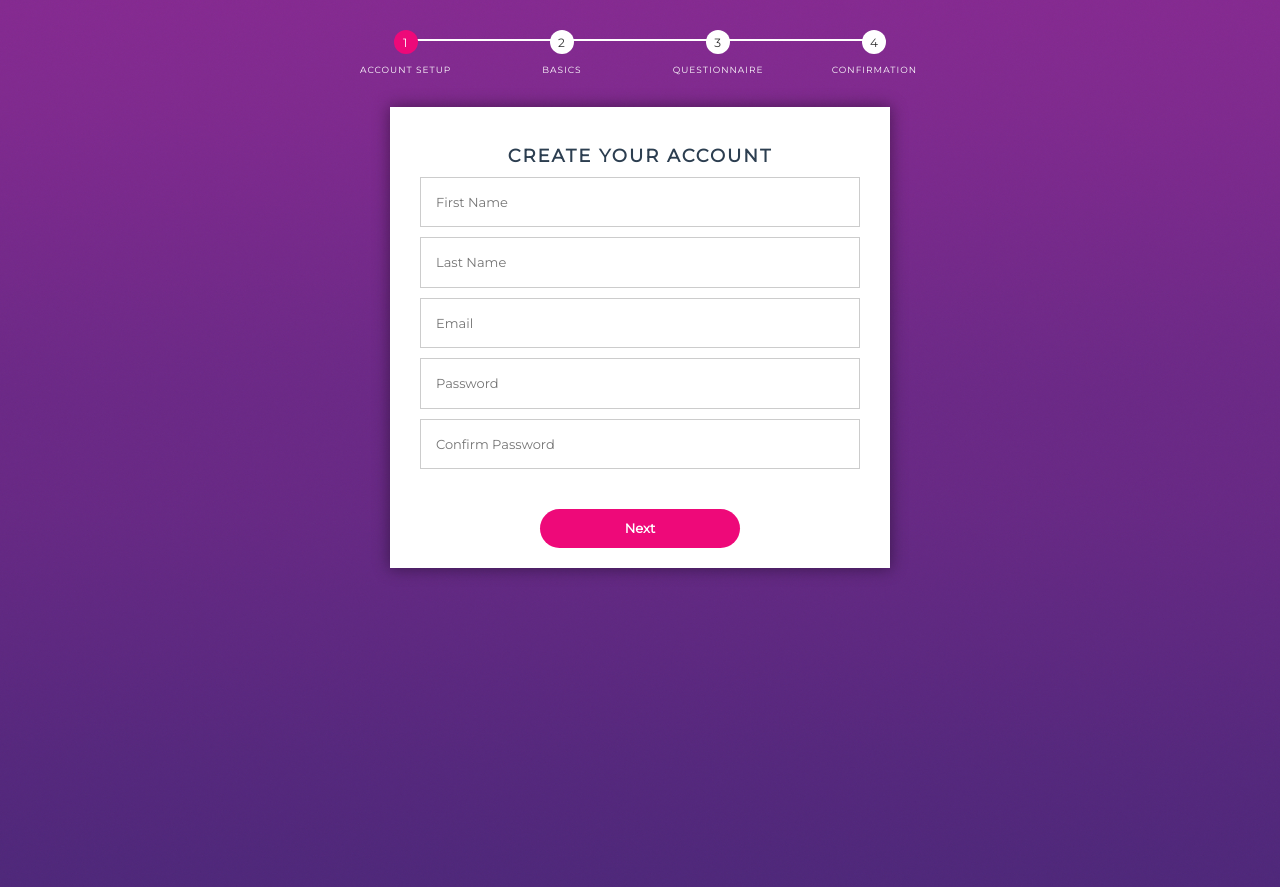
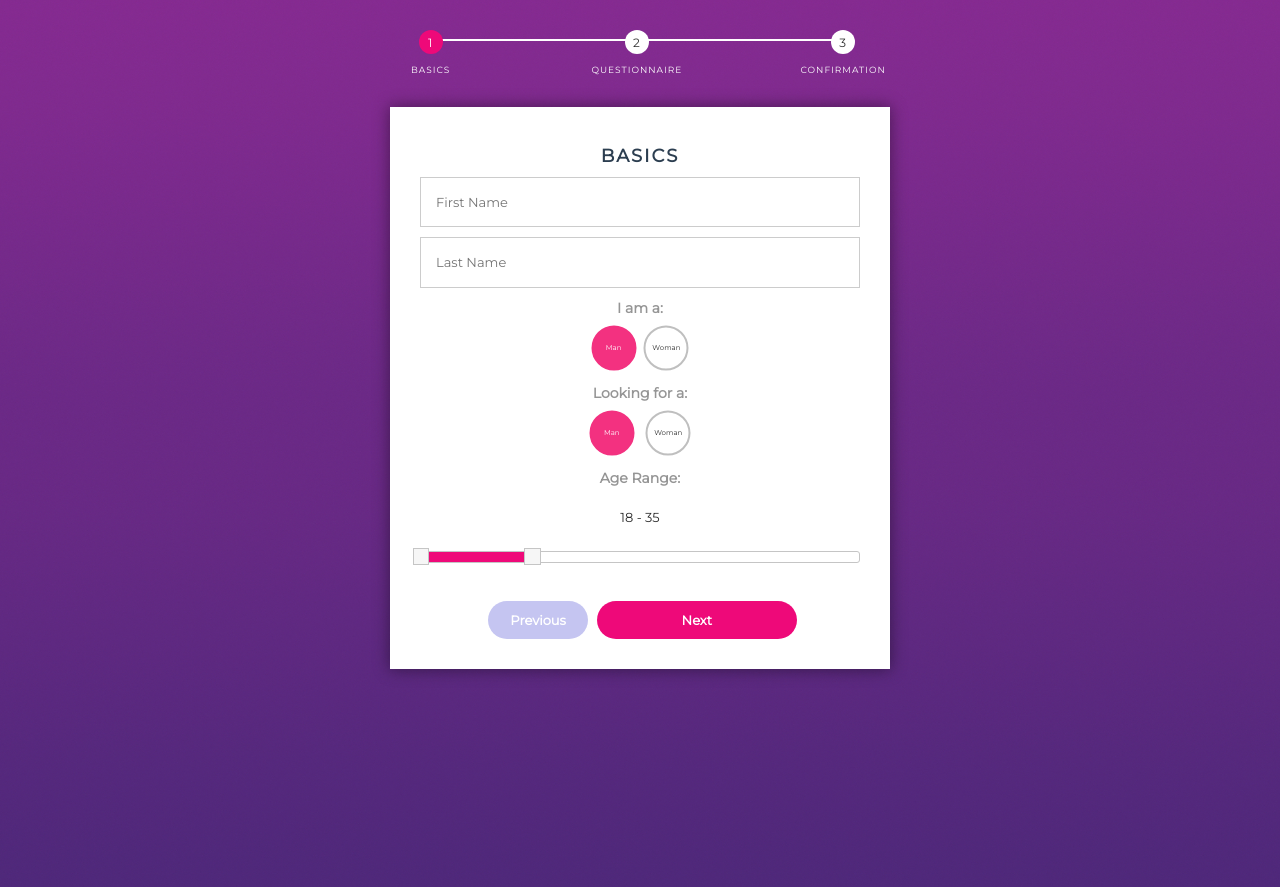
Before and after one commit to liamfmoran/GitHubby, a Flask app: page /showSignUp in a window 1280 px wide. Run offline with Flask 2, Linux system fonts and the light colour scheme; some libraries are stand-ins or nearby versions.

Commit message:
UI Updates
Forking does stuff, changed the radio buttona and because of that I had to change the logic. Also welcome is customized to user's name

```diff
--- a/Web App/app.py
+++ b/Web App/app.py
@@ -15,27 +15,38 @@ def showSignUp():
 
 @app.route('/showDashboardAfterSubmission', methods=['POST','GET'])
 def showDashboardAfterSubmission():
-    #unimportant
-    fname = request.form["fname"]
-    lname = request.form["lname"]
-    email = request.form["email"]
-    password = request.form["pass"]
-    cpass = request.form["cpass"]
-    gender = request.form["gender"]
-    preference = request.form["preference"]
+    data_json = request.json
+    radio_entries = data_json['radio_entries']
+    form_inputs = data_json['form']
 
-    #used for query
-    age = request.form["age-amount"]
-    size = request.form["size"]
-    loyalty = request.form["loyalty"]
-    attention = request.form["attention"]
-    money = request.form["money"]
-    kids = request.form["kids"]
-    privacy = request.form["privacy"]
 
-    matches = KristenCode.getMatches(preference, age, size, loyalty, attention, money, kids, privacy)
-    print(json.dumps(matches))
-    return json.dumps(matches)
+    fname = ""
+    lname = ""
+    age = ""
+
+    for input in form_inputs:
+        if input['name'] == "fname":
+            fname = input['value']
+        elif input['name'] == "lname":
+            lname = input['value']
+        elif input['name'] == "age-amount":
+            age = input['value']
+
+    gender = radio_entries[0][1]
+    preference = radio_entries[1][1]
+    size = radio_entries[2][1]
+    loyalty = radio_entries[3][1]
+    attention = radio_entries[4][1]
+    money = radio_entries[5][1]
+    kids = radio_entries[6][1]
+    privacy = radio_entries[7][1]
+
+    data = {
+        "name": fname,
+        "matches": []
+    }
+    data["matches"] = KristenCode.getMatches(preference, age, size, loyalty, attention, money, kids, privacy)
+    return json.dumps(data)
 
 @app.route('/showDashboard', defaults = {'matches':[]}, methods=['POST','GET'])
 @app.route('/showDashboard/<matches>', methods=['POST','GET'])
@@ -46,7 +57,6 @@ def showDashboard(matches):
         print(data)
         return render_template('dashboard.html', result=data)
     else:
-        print("yuh")
         return render_template('dashboard.html', result=[])
 
 if __name__ == '__main__':
--- /dev/null
+++ b/Web App/static/css/signup.css
@@ -0,0 +1,122 @@
+/* Containers */
+html, body {
+  min-height: 100%;
+}
+
+body {
+  font-family: sans-serif;
+  background: #42426b;
+  background-image: -webkit-linear-gradient(135deg, #8067B7, #EC87C0);
+  background-image: linear-gradient(-45deg, #8067B7, #EC87C0);
+  color: rgba(44,44,44,.5);
+}
+
+
+#slider-range .ui-widget-header {
+  background: #EE0A79;
+}
+
+.rb-box {
+  width: 80%;
+  max-width: 420px;
+  margin: 50px auto;
+  padding: 1.3em;
+  background: #292942;
+  border-radius: .75em;
+  -webkit-filter: drop-shadow(1px 2px 5px rgba(0,0,0,.3));
+  filter: drop-shadow(1px 2px 5px rgba(0,0,0,.3));
+  box-shadow:
+    0 2px 2px rgba(243,49,128,.5),
+    0 0px 5px rgba(243,49,128,.15),
+    0 0px 4px rgba(0,0,0,.35),
+    0 5px 20px rgba(243,49,128,.25),
+    0 15px 50px rgba(243,49,128,.75),
+    inset 0 0 15px rgba(44,44,44,.05);
+}
+
+/* Custom Radio Button */
+p {
+  font-size: .9em;
+}
+
+.rb {
+  padding-top: 10px;
+  padding-bottom: 20px;
+  padding-right: 0px;
+  padding-left: 0px;
+  text-align: center;
+  background: rgba(44,44,44,0);
+  border-radius: .3em;
+}
+
+.rb-tab {
+  display: inline-block;
+  position: relative;
+  width: 12%;
+}
+
+.rb-txt {
+  position: absolute;
+  top: 50%;
+  left: 50%;
+  transform: translate(-50%, -50%);
+  font-size: .5em;
+  color: #2C2C2C;
+}
+
+.rb-spot {
+  position: absolute;
+  width: 45px;
+  height: 45px;
+  top: 50%;
+  left: 50%;
+  transform: translate(-50%, -50%);
+  background: transparent;
+  border: 2px solid rgba(44,44,44,.3);
+  border-radius: 100%;
+  cursor: pointer;
+  transition: ease .5s;
+}
+
+.rb-tab-active .rb-spot {
+  background: rgba(243,49,128,1);
+  border: 2px solid rgba(243,49,128,1);
+}
+
+.rb-tab-active .rb-txt {
+    color: #FFFFFF;
+}
+
+/* Submit Button */
+.button-box {
+  padding: 0px 0;
+  text-align: center;
+}
+
+button {
+  display: inline-block;
+  width: 80%;
+  margin-top: 1.2em;
+  padding: 1em;
+  max-width: 220px;
+  font-size: .9em;
+  color: #D42D78;
+  text-transform: uppercase;
+  text-decoration: none;
+  letter-spacing: .15em;
+  background: white;
+  border: none;
+  outline: none;
+  border-radius: 5em;
+  box-shadow: 0 15px 20px -10px rgba(0, 0, 0, 0.3);
+  transition:
+    color 0.6s,
+    box-shadow 0.3s,
+    transform 0.3s;
+  cursor: pointer;
+}
+
+button:hover {
+  box-shadow: 0 3px 5px -5px rgba(0, 0, 0, 0.3);
+  color: #6f6f6f;
+}
--- a/Web App/static/css/style.css
+++ b/Web App/static/css/style.css
@@ -92,11 +92,6 @@ body {
     margin: 0px 0px;
 }
 
-#msform #signup-button {
-    width: 150px;
-    background: #201e1f;
-}
-
 
 #msform .action-button:hover, #msform .action-button:focus {
     box-shadow: 0 0 0 2px white, 0 0 0 3px #ee0979;
@@ -112,6 +107,11 @@ body {
     cursor: pointer;
     padding: 10px 5px;
     margin: 10px 5px;
+}
+
+#msform .submit {
+  padding-left: 10px;
+  padding-right: 10px;
 }
 
 #msform .action-button-previous:hover, #msform .action-button-previous:focus {
@@ -148,7 +148,7 @@ body {
     color: white;
     text-transform: uppercase;
     font-size: 9px;
-    width: 25%;
+    width: 33%;
     float: left;
     position: relative;
     letter-spacing: 1px;
--- a/Web App/static/js/scripts.js
+++ b/Web App/static/js/scripts.js
@@ -87,13 +87,26 @@ $(".previous").click(function(){
 });
 
 $("#submit-button").click(function(){
+
   var matches;
+  var survey = [];
+
+  for (i=1; i<=$(".rb").length; i++) {
+    var rbValue = $("#rb-"+i).find(".rb-tab-active").attr("data-value");
+    survey.push([i, rbValue]);
+  };
+
   $.ajax({
       url: '/showDashboardAfterSubmission',
-    data: $('form').serialize(),
+            contentType: "application/json",
+            dataType: 'json',
       type: 'POST',
+            data: JSON.stringify({
+                radio_entries: survey,
+                form: $('form').serializeArray()
+            }),
       success: function(response){
-      matches = response;
+        matches = JSON.stringify(response);
         $(location).attr('href', '/showDashboard/'+matches)
       },
       error: function(error){
@@ -102,7 +115,6 @@ $("#submit-button").click(function(){
     });
 
 })
-
 
 var HeartsBackground = {
   heartHeight: 60,
--- a/Web App/static/js/signup.js
+++ b/Web App/static/js/signup.js
@@ -1,8 +1,12 @@
 $( function() {
+
     $( "#slider-range" ).slider({
       range: true,
       min: 18,
       max: 85,
+      classes: {
+        "ui-slider-handle": "round"
+      },
       values: [ 18, 35 ],
       slide: function( event, ui ) {
         $( "#age-amount" ).val( ui.values[0] + " - " + ui.values[1] );
@@ -10,4 +14,13 @@ $( function() {
     });
     $( "#age-amount" ).val( $( "#slider-range" ).slider( "values", 0 ) +
       " - " + $( "#slider-range" ).slider( "values", 1 ) );
+
+    var survey = []; //Bidimensional array: [ [1,3], [2,4] ]
+
+    //Switcher function:
+    $(".rb-tab").click(function(){
+      //Spot switcher:
+      $(this).parent().find(".rb-tab").removeClass("rb-tab-active");
+      $(this).addClass("rb-tab-active");
+    });
 } );
--- a/Web App/templates/dashboard.html
+++ b/Web App/templates/dashboard.html
@@ -24,13 +24,13 @@
         </div>
         <div class="col-md-10 col-md-offset-1">
           <div class="card">
-            <h3 class="card-header">Welcome, Kristen!</h3>
+            <h3 class="card-header">Welcome, {{result["name"]}}!</h3>
             <div class="card-block">
               <h4 class="card-title">Your Matches</h4>
               <p class="card-text"><br /></p>
               <ul class="list-group list-group-flush">
 
-                {% for user in result %}
+                {% for user in result["matches"] %}
 
                   <li class="list-group-item">
                     <img src="https://avatars3.githubusercontent.com/u/{{ user['id'] }}?s=460&v=4" class="avatar" style="display: inline-block">
@@ -43,7 +43,7 @@
                     </div>
                   </div>
                   <img src="http://ghchart.rshah.org/{{ user['username'] }}" class="github-chart" style="display: inline-block"/>
-                  <a class="fork-button" href="" style="display: inline-block">
+                  <a class="fork-button" href="mailto:{{ user['email'] }}" style="display: inline-block">
                     <img src="../static/assets/img/ForkHisRepo.png" class="fork-button-image" >
                   </a>
                   </li>
--- a/Web App/templates/login.html
+++ b/Web App/templates/login.html
@@ -23,11 +23,7 @@
                     <fieldset>
                         <img id="header-img" src="../static/assets/img/Githubby.jpg" class="title-img">
                         <h3 class="fs-subtitle">It's like Tinder, but for those looking for commitment.</h3>
-                        <input type="text" name="email" placeholder="Email"/>
-                        <input type="password" name="pass" placeholder="Password"/>
-                        <input id="login-button" type="button" name="login" class="next action-button" value="Log In"/>
-                        <h6 class="fs-subtitle">- or -</h6>
-                        <input id="signup-button" type="button" name="signup" class="next action-button" value="Sign Up"/>
+                        <input id="signup-button" type="button" name="signup" class="next action-button" value="Sign Up!"/>
                     </fieldset>
                 </form>
             </div>
--- a/Web App/templates/signup.html
+++ b/Web App/templates/signup.html
@@ -7,6 +7,7 @@
 
 		<link rel="stylesheet" href="http://fonts.googleapis.com/css?family=Roboto:400,100,300,500">
 		<link rel="stylesheet" href="../static/assets/bootstrap/css/bootstrap.min.css">
+		<link rel="stylesheet" href="../static/css/signup.css">
 		<link rel="stylesheet" href="../static/css/style.css">
 		<link rel="stylesheet" href="https://code.jquery.com/ui/1.12.1/themes/base/jquery-ui.css">
 	</head>
@@ -18,50 +19,46 @@
 		<form id="msform">
 			<!-- progressbar -->
 			<ul id="progressbar">
-                <li class="active">Account Setup</li>
-                <li>Basics</li>
+				<li class="active">Basics</li>
 				<li>Questionnaire</li>
 				<li>Confirmation</li>
 			</ul>
 			<!-- fieldsets -->
 			<fieldset>
-                <h2 class="fs-title">Create Your Account</h2>
+				<h2 class="fs-title">Basics</h2>
 				<input type="text" name="fname" placeholder="First Name"/>
 				<input type="text" name="lname" placeholder="Last Name"/>
-                <input type="text" name="email" placeholder="Email"/>
-                <input type="password" name="pass" placeholder="Password"/>
-                <input type="password" name="cpass" placeholder="Confirm Password"/>
-                <p><br /></p>
-                <input type="button" name="next" class="next action-button" value="Next"/>
-            </fieldset>
-            <fieldset>
-                <h2 class="fs-title">Basics</h2>
-                <label class="control-label">I am a:
-                    <label class="radio-inline">
-                        <input type="radio" name="gender" id="man-gender" value="man">
-                        Man
-                    </label>
-                    <label class="radio-inline">
-                        <input type="radio" name="gender" id="woman-gender" value="woman">
-                        Woman
-                    </label>
-                </label>
-                <label class="control-label">Looking for a:
-                    <label class="radio-inline">
-                        <input type="radio" name="preference" id="man-preference" value="man">
-                        Man
-                    </label>
-                    <label class="radio-inline">
-                        <input type="radio" name="preference" id="woman-preference" value="woman">
-                        Woman
-                    </label>
-                </label>
+				<label>I am a:</label>
+					<div id="rb-1" class="rb">
+					<div class="rb-tab rb-tab-active" data-value="man">
+						<div class="rb-spot">
+						<span class="rb-txt">Man</span>
+						</div>
+					</div><div class="rb-tab" data-value="woman">
+						<div class="rb-spot">
+						<span class="rb-txt">Woman</span>
+						</div>
+					</div>
+					</div>
 					<p></p>
-                <p>
+				<label>Looking for a:</label>
+					<div id="rb-2" class="rb">
+					<div class="rb-tab rb-tab-active" data-value="man">
+						<div class="rb-spot">
+						<span class="rb-txt">Man</span>
+						</div>
+					</div>
+					<div class="rb-tab" data-value="woman">
+						<div class="rb-spot">
+						<span class="rb-txt">Woman</span>
+						</div>
+					</div>
+					</div>
+				<p></p>
 				<label for="age-amount">Age Range:</label>
-                  <input name="age-amount" type="text" id="age-amount" readonly style="border:0; color:#000000; font-weight:bold;">
-                </p>
+				<input name="age-amount" type="text" id="age-amount" readonly style="text-align:center; border:0; color:#2C2C2C;">
 				<div id="slider-range"></div>
+
 				<p><br /></p>
 				<input type="button" name="previous" class="previous action-button-previous" value="Previous"/>
 				<input type="button" name="next" class="next action-button" value="Next"/>
@@ -69,134 +66,158 @@
 			<fieldset>
 				<h2 class="fs-title">Questionnaire</h2>
 				<h3 class="fs-subtitle">Let us know a little bit about yourself to help us tailor your experience.</h3>
-                <label class="control-label">Does size matter?</label>
 				<p></p>
-                <label class="radio-inline">
-                    <input type="radio" name="size" id="yes" value="yes">
-                    Yes
-                </label>
-                <label class="radio-inline">
-                    <input type="radio" name="size" id="no" value="no">
-                    No
-                </label>
+				<label>Does size matter?</label>
+				<div id="rb-3" class="rb">
+					<div class="rb-tab rb-tab-active" data-value="yes">
+						<div class="rb-spot">
+							<span class="rb-txt">Yes</span>
+						</div>
+					</div>
+					<div class="rb-tab" data-value="no">
+						<div class="rb-spot">
+							<span class="rb-txt">No</span>
+						</div>
+					</div>
+				</div>
 				<p></p>
-                <label class="control-label">How important is loyalty?</label>
+				<label>How important is loyalty? (1-Not Important 5-Super Important)</label>
+				<div id="rb-4" class="rb">
+					<div class="rb-tab rb-tab-active" data-value="1">
+						<div class="rb-spot">
+							<span class="rb-txt">1</span>
+						</div>
+					</div>
+					<div class="rb-tab" data-value="2">
+						<div class="rb-spot">
+							<span class="rb-txt">2</span>
+						</div>
+					</div>
+					<div class="rb-tab" data-value="3">
+						<div class="rb-spot">
+							<span class="rb-txt">3</span>
+						</div>
+					</div>
+					<div class="rb-tab" data-value="4">
+						<div class="rb-spot">
+							<span class="rb-txt">4</span>
+						</div>
+					</div>
+					<div class="rb-tab" data-value="5">
+						<div class="rb-spot">
+							<span class="rb-txt">5</span>
+						</div>
+					</div>
+				</div>
 				<p></p>
-                <span>Unimportant</span>
-                <label class="radio-inline">
-                    <input type="radio" name="loyalty" value="1">
-                    1
-                </label>
-                <label class="radio-inline">
-                    <input type="radio" name="loyalty" value="2">
-                    2
-                </label>
-                <label class="radio-inline">
-                    <input type="radio" name="loyalty" value="3">
-                    3
-                </label>
-                <label class="radio-inline">
-                    <input type="radio" name="loyalty" value="4">
-                    4
-                </label>
-                <label class="radio-inline">
-                    <input type="radio" name="loyalty" value="5">
-                    5
-                </label>
-                <span>Very Important</span>
+				<label>How much attention do you require? (1-Neglect Me 5-Constant Attention)</label>
+				<div id="rb-5" class="rb">
+					<div class="rb-tab rb-tab-active" data-value="1">
+						<div class="rb-spot">
+							<span class="rb-txt">1</span>
+						</div>
+					</div>
+					<div class="rb-tab" data-value="2">
+						<div class="rb-spot">
+							<span class="rb-txt">2</span>
+						</div>
+					</div>
+					<div class="rb-tab" data-value="3">
+						<div class="rb-spot">
+							<span class="rb-txt">3</span>
+						</div>
+					</div>
+					<div class="rb-tab" data-value="4">
+						<div class="rb-spot">
+							<span class="rb-txt">4</span>
+						</div>
+					</div>
+					<div class="rb-tab" data-value="5">
+						<div class="rb-spot">
+							<span class="rb-txt">5</span>
+						</div>
+					</div>
+				</div>
 				<p></p>
-                <label class="control-label">How much attention do you require?</label>
+				<label>How important is money? (1-Not Important 5-Super Important)</label>
+				<div id="rb-6" class="rb">
+					<div class="rb-tab rb-tab-active" data-value="1">
+						<div class="rb-spot">
+							<span class="rb-txt">1</span>
+						</div>
+					</div>
+					<div class="rb-tab" data-value="2">
+						<div class="rb-spot">
+							<span class="rb-txt">2</span>
+						</div>
+					</div>
+					<div class="rb-tab" data-value="3">
+						<div class="rb-spot">
+							<span class="rb-txt">3</span>
+						</div>
+					</div>
+					<div class="rb-tab" data-value="4">
+						<div class="rb-spot">
+							<span class="rb-txt">4</span>
+						</div>
+					</div>
+					<div class="rb-tab" data-value="5">
+						<div class="rb-spot">
+							<span class="rb-txt">5</span>
+						</div>
+					</div>
+				</div>
 				<p></p>
-                <span>Unimportant</span>
-                <label class="radio-inline">
-                    <input type="radio" name="attention" value="1">
-                    1
-                </label>
-                <label class="radio-inline">
-                    <input type="radio" name="attention" value="2">
-                    2
-                </label>
-                <label class="radio-inline">
-                    <input type="radio" name="attention" value="3">
-                    3
-                </label>
-                <label class="radio-inline">
-                    <input type="radio" name="attention" value="4">
-                    4
-                </label>
-                <label class="radio-inline">
-                    <input type="radio" name="attention" value="5">
-                    5
-                </label>
-                <span>Very Important</span>
+				<label>Do you want kids?</label>
+				<div id="rb-7" class="rb">
+					<div class="rb-tab rb-tab-active" data-value="yes">
+						<div class="rb-spot">
+							<span class="rb-txt">Yes</span>
+						</div>
+					</div>
+					<div class="rb-tab" data-value="no">
+						<div class="rb-spot">
+							<span class="rb-txt">No</span>
+						</div>
+					</div>
+				</div>
 				<p></p>
-                <label class="control-label">How important is money?</label>
+				<label>How important is privacy? (1-Not Important 5-Super Important)</label>
+				<div id="rb-8" class="rb">
+					<div class="rb-tab rb-tab-active" data-value="1">
+						<div class="rb-spot">
+							<span class="rb-txt">1</span>
+						</div>
+					</div>
+					<div class="rb-tab" data-value="2">
+						<div class="rb-spot">
+							<span class="rb-txt">2</span>
+						</div>
+					</div>
+					<div class="rb-tab" data-value="3">
+						<div class="rb-spot">
+							<span class="rb-txt">3</span>
+						</div>
+					</div>
+					<div class="rb-tab" data-value="4">
+						<div class="rb-spot">
+							<span class="rb-txt">4</span>
+						</div>
+					</div>
+					<div class="rb-tab" data-value="5">
+						<div class="rb-spot">
+							<span class="rb-txt">5</span>
+						</div>
+					</div>
+				</div>
 				<p></p>
-                <span>Unimportant</span>
-                <label class="radio-inline">
-                    <input type="radio" name="money" value="1">
-                    1
-                </label>
-                <label class="radio-inline">
-                    <input type="radio" name="money" value="2">
-                    2
-                </label>
-                <label class="radio-inline">
-                    <input type="radio" name="money" value="3">
-                    3
-                </label>
-                <label class="radio-inline">
-                    <input type="radio" name="money" value="4">
-                    4
-                </label>
-                <label class="radio-inline">
-                    <input type="radio" name="money" value="5">
-                    5
-                </label>
-                <span>Very Important</span>
-                <p></p>
-                <label class="control-label">Do you want kids?</label>
-                <p></p>
-                <label class="radio-inline">
-                    <input type="radio" name="kids" id="yes" value="yes">
-                    Yes
-                </label>
-                <label class="radio-inline">
-                    <input type="radio" name="kids" id="no" value="no">
-                    No
-                </label>
-                <p></p>
-                <label class="control-label">How important is privacy?</label>
-                <p></p>
-                <span>Unimportant</span>
-                <label class="radio-inline">
-                    <input type="radio" name="privacy" value="1">
-                    1
-                </label>
-                <label class="radio-inline">
-                    <input type="radio" name="privacy" value="2">
-                    2
-                </label>
-                <label class="radio-inline">
-                    <input type="radio" name="privacy" value="3">
-                    3
-                </label>
-                <label class="radio-inline">
-                    <input type="radio" name="privacy" value="4">
-                    4
-                </label>
-                <label class="radio-inline">
-                    <input type="radio" name="privacy" value="5">
-                    5
-                </label>
-                <span>Very Important</span>
 				<p><br /></p>
 				<input type="button" name="previous" class="previous action-button-previous" value="Previous"/>
 				<input type="button" name="next" class="next action-button" value="Next"/>
 			</fieldset>
 			<fieldset>
 				<h2 class="fs-title">Confirmation</h2>
-                <h3 class="fs-subtitle">Confirm your responses.</h3>
+				<h3 class="fs-subtitle">Go back and double check your responses. To hell with user experience.</h3>
 				<input type="button" name="previous" class="previous action-button-previous" value="Previous"/>
 				<a id="submit-button" type="submit" name="submit" class="submit action-button" value="Submit">Submit</a>
 			</fieldset>
@@ -209,7 +230,6 @@
 		<script src="../static/assets/js/bootstrap.min.js"></script>
 		<script src="https://cdnjs.cloudflare.com/ajax/libs/jquery-easing/1.3/jquery.easing.min.js"></script>
 		<script src="../static/js/jquery.backstretch.min.js"></script>
-        <script src="../static/js/bootstrap-slider.js"></script>
 		<script src="../static/js/scripts.js"></script>
 		<script src="https://code.jquery.com/jquery-1.12.4.js"></script>
 		<script src="https://code.jquery.com/ui/1.12.1/jquery-ui.js"></script>
```
Lines whose indentation alone changed are shown as unchanged.
